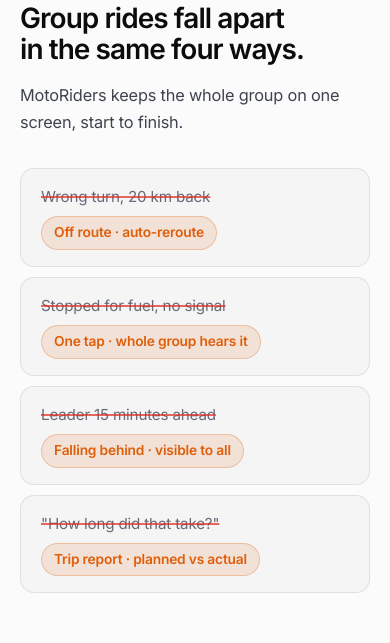
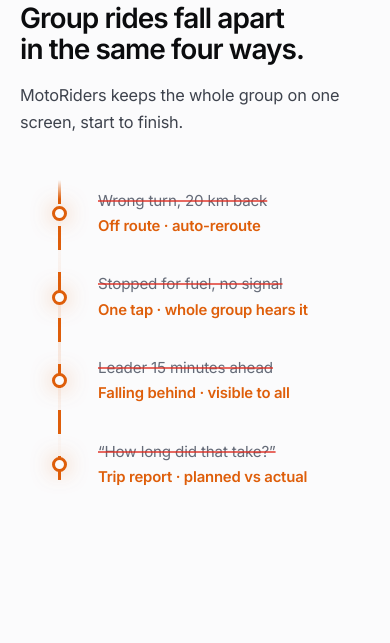
Before and after one commit to iamthirukkumaran/moto_rider, a plain HTML site: page index.html in a window 390 px wide. Shown: the part 1369-2012 px from the top of the page. Drawn offline with Linux system fonts and the light colour scheme.

Commit message:
Draw the four failure modes as one road instead of four rows
The section was four list rows of struck-through text and an arrow. It is now
a single graphic: a dashed amber route line with four waypoints on it, the old
way struck out above each marker and what the app does instead below.

- One dashed centre line in the brand's route colour, masked at both ends,
  drawn left to right on scroll
- Waypoint rings sit exactly on the line (1fr/auto/1fr rows centre them),
  popping in on a 90ms stagger behind the line
- Hairline stems link each marker to the words on either side
- Mobile stands the road up and runs the stops down its right side
- Reduced motion keeps the road and markers fully drawn, no transitions

Co-Authored-By: Claude Opus 5 <noreply@anthropic.com>

```diff
--- a/index.html
+++ b/index.html
@@ -170,36 +170,35 @@
       MotoRiders keeps the whole group on one screen, start to finish.
     </p>
 
-    <ul class="why__list" role="list">
-      <li class="why__item reveal" style="--i:0">
-        <span class="why__broken">Wrong turn, 20 km back</span>
-        <span class="why__arrow" aria-hidden="true">
-          <svg viewBox="0 0 24 24" width="16" height="16"><path fill="none" stroke="currentColor" stroke-width="2" stroke-linecap="round" stroke-linejoin="round" d="M4 12h15m-5.5-5.5L19 12l-5.5 5.5"/></svg>
-        </span>
-        <span class="why__fixed">Off route · auto-reroute</span>
-      </li>
-      <li class="why__item reveal" style="--i:1">
-        <span class="why__broken">Stopped for fuel, no signal</span>
-        <span class="why__arrow" aria-hidden="true">
-          <svg viewBox="0 0 24 24" width="16" height="16"><path fill="none" stroke="currentColor" stroke-width="2" stroke-linecap="round" stroke-linejoin="round" d="M4 12h15m-5.5-5.5L19 12l-5.5 5.5"/></svg>
-        </span>
-        <span class="why__fixed">One tap · whole group hears it</span>
-      </li>
-      <li class="why__item reveal" style="--i:2">
-        <span class="why__broken">Leader 15 minutes ahead</span>
-        <span class="why__arrow" aria-hidden="true">
-          <svg viewBox="0 0 24 24" width="16" height="16"><path fill="none" stroke="currentColor" stroke-width="2" stroke-linecap="round" stroke-linejoin="round" d="M4 12h15m-5.5-5.5L19 12l-5.5 5.5"/></svg>
-        </span>
-        <span class="why__fixed">Falling behind · visible to all</span>
-      </li>
-      <li class="why__item reveal" style="--i:3">
-        <span class="why__broken">"How long did that take?"</span>
-        <span class="why__arrow" aria-hidden="true">
-          <svg viewBox="0 0 24 24" width="16" height="16"><path fill="none" stroke="currentColor" stroke-width="2" stroke-linecap="round" stroke-linejoin="round" d="M4 12h15m-5.5-5.5L19 12l-5.5 5.5"/></svg>
-        </span>
-        <span class="why__fixed">Trip report · planned vs actual</span>
-      </li>
-    </ul>
+    <!-- One road, four moments it saves you. Above the line is the old way,
+         below it is what the app does instead. -->
+    <div class="road reveal" style="--i:2" role="list" aria-label="Four ways group rides fall apart, and what MotoRiders does instead">
+      <div class="road__line" aria-hidden="true"><span class="road__dash"></span></div>
+
+      <div class="road__stop" role="listitem" style="--j:0">
+        <p class="road__bad"><span>Wrong turn, 20&nbsp;km back</span></p>
+        <span class="road__node" aria-hidden="true"></span>
+        <p class="road__fix">Off route · auto-reroute</p>
+      </div>
+
+      <div class="road__stop" role="listitem" style="--j:1">
+        <p class="road__bad"><span>Stopped for fuel, no signal</span></p>
+        <span class="road__node" aria-hidden="true"></span>
+        <p class="road__fix">One tap · whole group hears it</p>
+      </div>
+
+      <div class="road__stop" role="listitem" style="--j:2">
+        <p class="road__bad"><span>Leader 15 minutes ahead</span></p>
+        <span class="road__node" aria-hidden="true"></span>
+        <p class="road__fix">Falling behind · visible to all</p>
+      </div>
+
+      <div class="road__stop" role="listitem" style="--j:3">
+        <p class="road__bad"><span>“How long did that take?”</span></p>
+        <span class="road__node" aria-hidden="true"></span>
+        <p class="road__fix">Trip report · planned vs actual</p>
+      </div>
+    </div>
   </div>
 </section>
 
--- a/styles.css
+++ b/styles.css
@@ -529,35 +529,77 @@ b, strong { font-weight: 600; color: var(--text); }
 
 /* ---------- 9. Why ---------- */
 
-.why__list {
-  list-style: none; margin: clamp(32px, 4vw, 52px) 0 0; padding: 0;
-  display: grid; gap: 10px;
+/* ---------- The road: four moments on one line ---------- */
+
+.road {
+  position: relative;
+  margin-top: clamp(44px, 6vw, 76px);
+  display: grid; grid-template-columns: repeat(4, minmax(0, 1fr));
+  gap: clamp(10px, 1.6vw, 26px);
+  align-items: stretch;
 }
-.why__item {
-  display: grid;
-  grid-template-columns: 1fr auto 1fr;
-  align-items: center; gap: 14px;
-  padding: 16px 20px;
-  border-radius: var(--r-md);
-  border: 1px solid var(--border);
-  background: var(--surface);
+
+/* the road itself: a dashed centre line, drawn left to right */
+.road__line {
+  position: absolute; inset: 50% 0 auto; height: 3px;
+  transform: translateY(-50%) scaleX(0); transform-origin: left center;
+  background: repeating-linear-gradient(90deg,
+    var(--accent) 0 24px, transparent 24px 46px);
+  -webkit-mask-image: linear-gradient(90deg, transparent, #000 7%, #000 93%, transparent);
+  mask-image: linear-gradient(90deg, transparent, #000 7%, #000 93%, transparent);
+  transition: transform 1000ms var(--ease-out);
 }
-.why__broken {
-  color: var(--muted);
+/* the light it throws on the dark */
+.road__dash {
+  position: absolute; inset: -26px 0; pointer-events: none;
+  background: radial-gradient(60% 50% at 50% 50%,
+    color-mix(in srgb, var(--accent) 13%, transparent), transparent 72%);
+}
+.reveal.is-in .road__line { transform: translateY(-50%) scaleX(1); }
+
+/* each stop: failure above the line, answer below, marker on it */
+.road__stop {
+  position: relative; z-index: 1;
+  display: grid; grid-template-rows: 1fr auto 1fr;
+  justify-items: center; text-align: center;
+}
+
+.road__bad {
+  align-self: end; margin: 0 0 34px;
+  max-width: 22ch;
+  font-size: 0.95rem; line-height: 1.45; color: var(--muted);
+}
+.road__bad span {
   text-decoration: line-through;
   text-decoration-color: color-mix(in srgb, var(--red) 70%, transparent);
   text-decoration-thickness: 1.5px;
-  font-size: 0.95rem;
 }
-.why__arrow { color: var(--muted); display: grid; place-items: center; }
-.why__fixed {
-  justify-self: start;
-  display: inline-flex; align-items: center;
-  padding: 5px 12px; border-radius: 999px;
-  background: color-mix(in srgb, var(--accent) 13%, transparent);
-  border: 1px solid color-mix(in srgb, var(--accent) 28%, transparent);
+
+.road__node {
+  position: relative;
+  width: 15px; height: 15px; border-radius: 50%;
+  background: var(--bg);
+  border: 3px solid var(--accent);
+  box-shadow: 0 0 22px -2px color-mix(in srgb, var(--accent) 75%, transparent);
+  transform: scale(0.4); opacity: 0;
+  transition: transform 420ms var(--ease-out), opacity 300ms var(--ease-out);
+  transition-delay: calc(360ms + var(--j) * 90ms);
+}
+.reveal.is-in .road__node { transform: scale(1); opacity: 1; }
+/* stems linking the marker to the words on either side */
+.road__node::before, .road__node::after {
+  content: ""; position: absolute; left: 50%; width: 1px;
+  transform: translateX(-50%);
+  background: linear-gradient(var(--border-strong), transparent);
+}
+.road__node::before { bottom: calc(100% + 3px); height: 22px; }
+.road__node::after  { top: calc(100% + 3px); height: 22px; background: linear-gradient(transparent, var(--border-strong)); }
+
+.road__fix {
+  align-self: start; margin: 34px 0 0;
+  max-width: 22ch;
+  font-size: 0.93rem; line-height: 1.45; font-weight: 600;
   color: var(--accent);
-  font-size: 0.86rem; font-weight: 600;
 }
 
 /* ---------- 10. Bento cards ---------- */
@@ -1195,12 +1237,34 @@ b, strong { font-weight: 600; color: var(--text); }
 }
 
 @media (max-width: 760px) {
+  .road { grid-template-columns: 1fr; gap: 0; margin-top: 36px; }
+  .road__line {
+    inset: 8px auto 8px 38px; width: 3px; height: auto;
+    transform: scaleY(0); transform-origin: center top;
+    background: repeating-linear-gradient(180deg,
+      var(--accent) 0 24px, transparent 24px 46px);
+    -webkit-mask-image: linear-gradient(180deg, transparent, #000 6%, #000 94%, transparent);
+    mask-image: linear-gradient(180deg, transparent, #000 6%, #000 94%, transparent);
+  }
+  .reveal.is-in .road__line { transform: scaleY(1); }
+  .road__dash {
+    inset: 0 -26px; width: auto;
+    background: radial-gradient(50% 60% at 50% 50%,
+      color-mix(in srgb, var(--accent) 13%, transparent), transparent 72%);
+  }
+  .road__stop {
+    grid-template-rows: auto auto; grid-template-columns: 78px minmax(0, 1fr);
+    justify-items: start; text-align: left;
+    padding: 18px 0;
+  }
+  .road__node { grid-area: 1 / 1 / 3 / 2; align-self: center; justify-self: center; }
+  .road__node::before, .road__node::after { display: none; }
+  .road__bad { grid-area: 1 / 2; align-self: end; margin: 0 0 4px; max-width: none; }
+  .road__fix { grid-area: 2 / 2; align-self: start; margin: 0; max-width: none; }
   .tour__tab { padding: 12px 0 12px 18px; }
   .tour__name { font-size: 1rem; gap: 11px; }
   .tour__desc > span { padding-left: 29px; font-size: 0.86rem; }
   .themeline { flex-direction: column; gap: 12px; text-align: center; }
-  .why__item { grid-template-columns: 1fr; gap: 8px; }
-  .why__arrow { display: none; }
   .stats { grid-template-columns: repeat(2, minmax(0, 1fr)); }
   .detect__row { grid-template-columns: 1fr auto auto; row-gap: 8px; }
   .detect__bar { grid-column: 1 / -1; order: 3; }
@@ -1230,6 +1294,8 @@ b, strong { font-weight: 600; color: var(--text); }
   .sos.is-running .sos__arc { animation-duration: 10s; }
   .detect__bar i { transition: none; transform: scaleX(1); }
   .screen { transition: opacity 180ms ease, visibility 0s linear 180ms; transform: none; filter: none; }
+  .road__line { transition: none; }
+  .road__node { transform: scale(1); transition: opacity 240ms ease; }
   .screen.is-active { transform: none; filter: none; }
   .tour__tab::before { transition: none; }
   .tour__desc { transition: opacity 180ms ease; }
```
